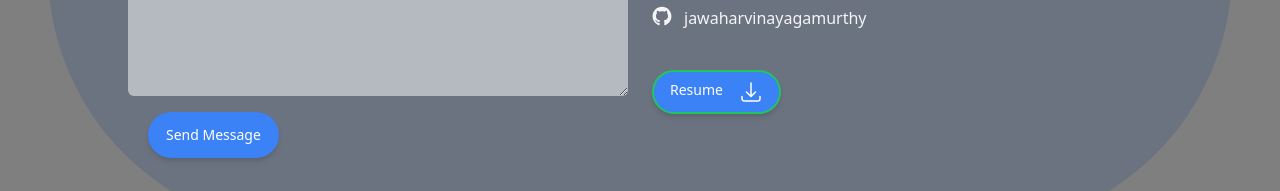
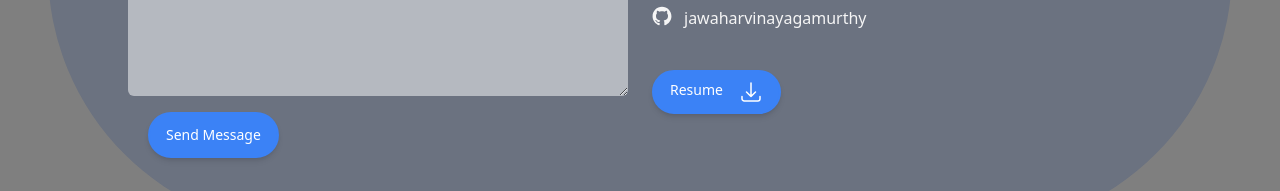
Before and after one commit to jawaharvinayagamurthy/myportfolio-react, a Next.js app: page / in a window 1280 px wide. Shown: the part 6042-6233 px from the top of the page. Built offline with nearby package versions, Linux system fonts and the light colour scheme.

Commit message:
Updates to all sections.

```diff
--- a/src/components/Sections/Contact/index.tsx
+++ b/src/components/Sections/Contact/index.tsx
@@ -65,7 +65,7 @@ const Contact: FC = memo(() => {
               <div className="flex w-full justify-center gap-x-4"> {actions.map(({href, text, primary, Icon}) => (
                 <a className={classNames(
                 'flex w-max mt-8 mr-auto rounded-full border-2 border-blue-500 bg-blue-500 px-4 py-2 text-sm font-medium text-white shadow-md outline-none hover:bg-gray-700/80 focus:ring-2 focus:ring-orange-600 focus:ring-offset-2 focus:ring-offset-stone-800',
-                primary ? 'border-green-500 ring-orange-500' : 'border-white ring-white')}
+                primary ? 'border-blue-500 ring-orange-500' : 'border-white ring-white')}
                   href={href}
                   key={text}>
                   {text}
@@ -83,4 +83,3 @@ const Contact: FC = memo(() => {
 
 Contact.displayName = 'About';
 export default Contact;
-{/*'flex rounded-full border-2 border-blue-500 bg-blue-500 text-sm font-medium text-white mt-20 px-4 py-2 ring-offset-gray-700/80 hover:bg-gray-700/80 focus:outline-none focus:ring-2 focus:ring-offset-2 sm:text-base ml-auto',*/}
```
Also changed, not shown: src/components/Sections/Contact/ContactForm.tsx (line endings or trailing spaces).
